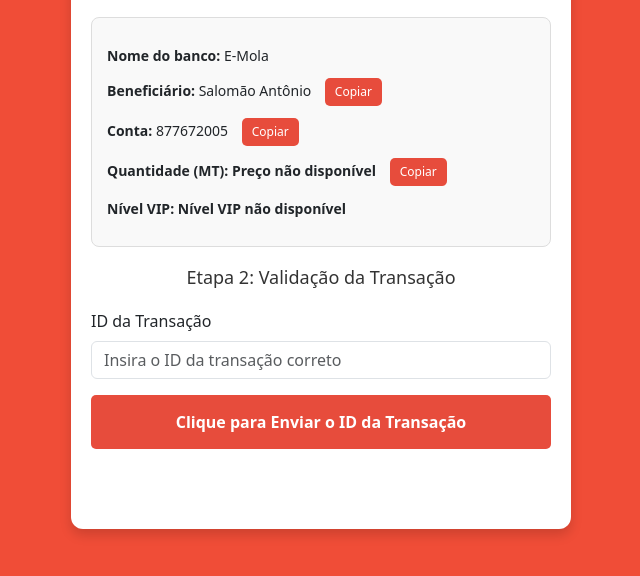
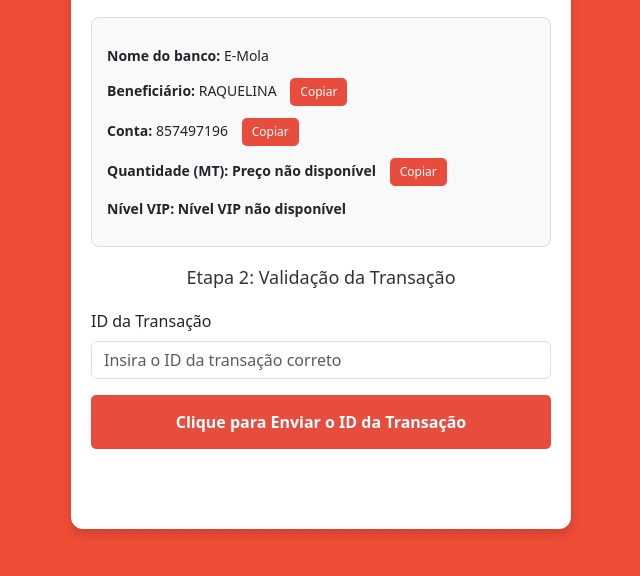
Before and after one commit to nelio-blib/Csi, a plain HTML site: page emola.html in a window 1280 px wide. Shown: the part 180-756 px from the top of the page, without its empty margins (319-959 px from the left). Drawn offline with nearby package versions, Linux system fonts and the light colour scheme.

Commit message:
Update emola.html

```diff
--- a/emola.html
+++ b/emola.html
@@ -122,8 +122,9 @@
         <h2>Etapa 1: Detalhes do Pedido</h2>
         <div class="details">
             <p><span>Nome do banco:</span> E-Mola</p>
-            <p><span>Beneficiário:</span> Salomão Antônio <button class="copy-btn btn-sm" onclick="navigator.clipboard.writeText('Salomão Antônio')">Copiar</button></p>
-            <p><span>Conta:</span> 877672005 <button class="copy-btn btn-sm" onclick="navigator.clipboard.writeText('877672005')">Copiar</button></p>
+            <p><span>Beneficiário:</span> RAQUELINA
+                <button class="copy-btn btn-sm" onclick="navigator.clipboard.writeText('Salomão Antônio')">Copiar</button></p>
+            <p><span>Conta:</span> 857497196 <button class="copy-btn btn-sm" onclick="navigator.clipboard.writeText('877672005')">Copiar</button></p>
             <p><span>Quantidade (MT):</span> <span id="product-price">1000</span> <button class="copy-btn btn-sm" onclick="navigator.clipboard.writeText(document.getElementById('product-price').innerText)">Copiar</button></p>
             <p><span>Nível VIP:</span> <span id="product-name">Nível VIP não disponível</span></p>
         </div>
```
